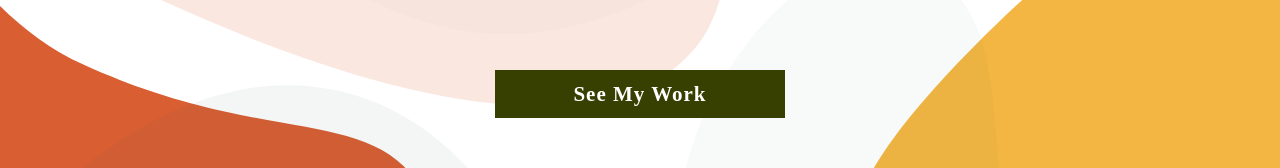
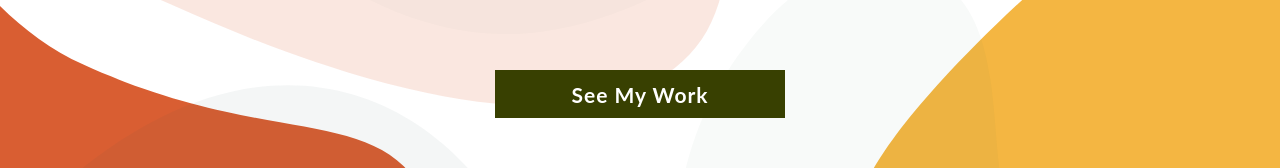
Before and after one commit to jamesdrountree/Portfolio, an Angular app: page / in a window 1280 px wide. Shown: the part 430-598 px from the top of the page. Built offline with nearby package versions, Linux system fonts and the light colour scheme; a web font is replaced by a local one.

Commit message:
update font weight

```diff
--- a/src/app/app.component.scss
+++ b/src/app/app.component.scss
@@ -75,6 +75,7 @@ p {
     display: flex;
     font-family: 'lato';
     font-weight: bold;
+    font-size: 21px;
     justify-content: center;
     align-items: center;
     height:48px;
@@ -83,9 +84,6 @@ p {
     outline: none;
     margin: 64px 0 0 0;
     width: 290px;
-    /* border-radius: 24px; */
-    font-family: 'lato-black';
-    font-size: 21px;
 }
 button:hover {
     opacity: .9;
```
